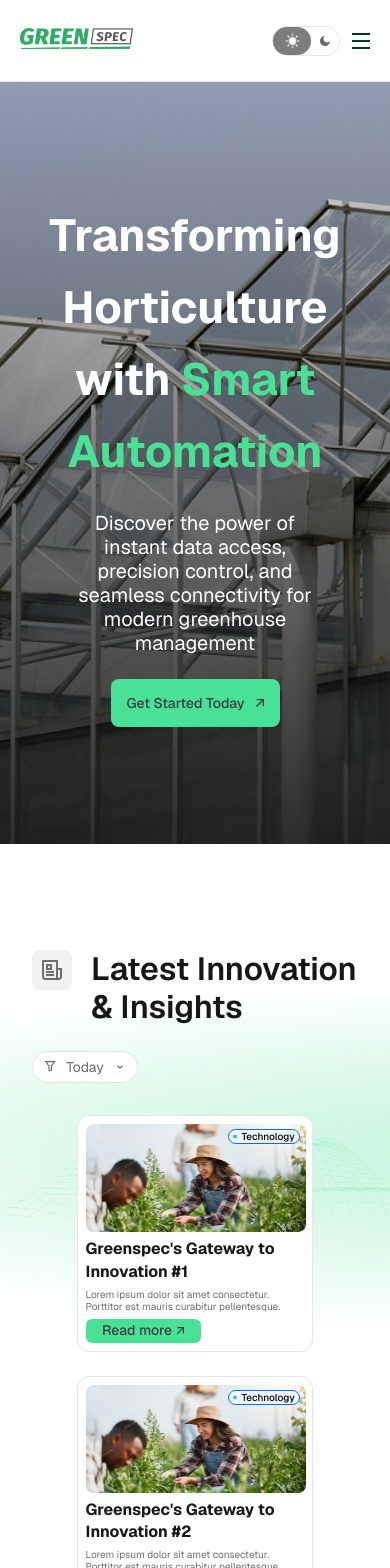
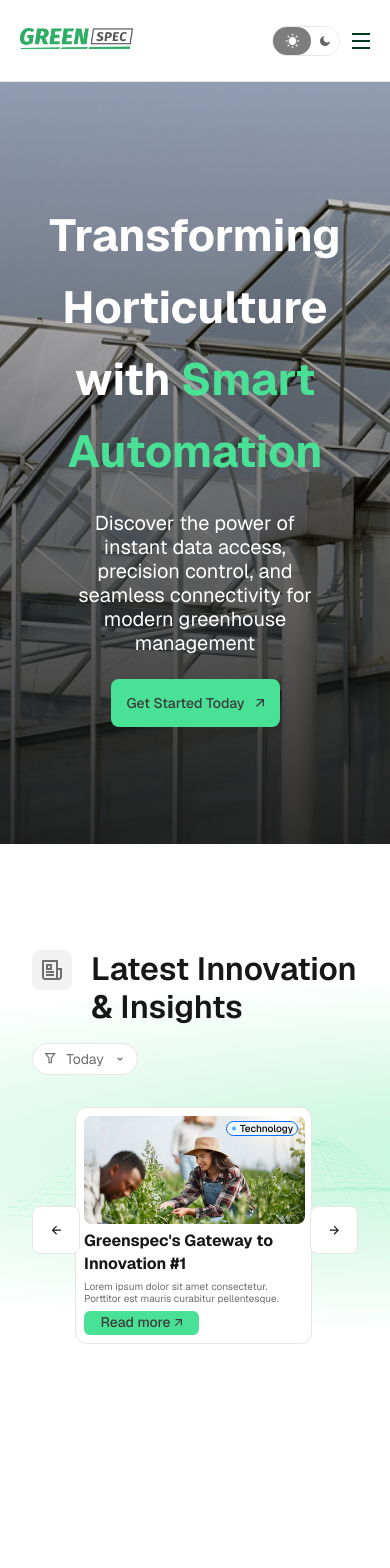
Before and after one commit to Johan2021usa/greenspec-project, an Angular app: page / in a window 390 px wide. Shown: the top 1568 px of the page. After the commit the page ends 1402 px from the top, so only its background shows below. Built offline with nearby package versions, Linux system fonts and the light colour scheme.

Commit message:
0.0.14.4 Feat(Gallery completed, scroll work for mobile and desktop)

```diff
--- a/src/app/components/gallery/card/card.component.css
+++ b/src/app/components/gallery/card/card.component.css
@@ -145,7 +145,7 @@
     border-radius: 0.5rem;
   }
   .card:hover{
-    height: 342px;
+    height: 21.13rem; /*342px*/
     width: 16.40rem;
   }
   .card:hover .card__header{
--- a/src/app/components/gallery/gallery.component.css
+++ b/src/app/components/gallery/gallery.component.css
@@ -3,7 +3,7 @@
   display: flex;
   flex-direction: column;
   justify-content: flex-start;
-  padding: 3.62rem 2rem 1rem 2rem;
+  padding: 3.62rem 2rem;
   align-items: center;
   min-height: 30rem;
   box-sizing: border-box !important;
@@ -37,6 +37,7 @@
   position: relative;
   display: flex;
   flex-direction: column;
+  align-items: center;
   flex-wrap: wrap;
   row-gap: 2rem;
   min-height: fit-content; /* 364px / 16px = 22.75rem */
@@ -48,6 +49,7 @@
   justify-content: space-between;
   flex-wrap: wrap;
   row-gap: 1.5rem;
+  gap: 1rem;
   align-items: flex-start;
   min-height: 2.5rem;
 }
@@ -142,24 +144,72 @@
 .header__arrow path{
   fill: var(--icon--fill-clr-2);
 }
+
 /* Cards section */
 .gallery__sub-cont{
   display: flex;
-  flex-wrap: wrap;
-  justify-content: center;
-  min-height: 18.37rem;
+  justify-content: flex-start;
+  max-width: 15rem;
+  min-height: fit-content;
+  /* padding: 0 1.5rem; */
+  overflow-x: scroll;
+  scroll-behavior: smooth;
   gap: 1.5rem;
   box-sizing: border-box;
+  /* border: 1px solid red; */
 }
 app-card{
   margin: 0;
+  box-sizing: border-box;
 }
-.arrow-slider{
+/* .arrow-slider{
   display: none;
+} */
+ /*Arrow styles */
+ .arrow-slider{
+  position: absolute;
+  display: flex;
+  justify-content: center;
+  align-items: center;
+  height: 3rem;
+  width: 3rem;
+  top: 16rem;
+  right: 0rem;
+  border-radius: 0.5rem;
+  cursor: pointer;
+  background-color: var(--back-ground);
+  border: 1px solid var(--border-clr);
+  transition: all 200ms ease-in-out;
+}
+.arrow-slider__icon{
+  fill: var(--arrow-clr);
+}
+.arrow-slider:hover{
+  background-color: var(--green-50);
+  border: 1px solid var(--green-200);
+}
+.arrow-slider:active{
+  background-color: var(--green-200);
+  border: 1px solid var(--green-200);
+}
+.arrow-slider:hover path,
+.arrow-slider:active path{
+  fill: var(--green-900);
+}
+.arrow-slider__icon{
+  height: 0.648rem;
+  width: 0.666rem;
+}
+.--left-arrow{
+  right: none;
+  left: 0rem;
+}
+.--left-arrow .arrow-slider__icon{
+  transform: rotate(180deg);
 }
 
 /* Desktop version */
-@media screen and (min-width: 1120px) {
+@media screen and (min-width: 1320px) {
   .gallery{
     justify-content: flex-start;
     max-height: 30rem;
@@ -182,6 +232,7 @@ app-card{
   }
   .gallery__container {
     display: flex;
+    align-items: stretch;
     flex-direction: column;
     width: 70.25rem;
     row-gap: 1.5rem;
@@ -197,13 +248,14 @@ app-card{
     /* border: 1px solid red; */
   }
   .gallery__sub-cont{
-    flex-wrap: nowrap;
+    /* flex-wrap: nowrap; */
     justify-content: left;
+    padding: 0;
     max-width: 70.25rem;
-    overflow-x: hidden;
+    overflow-x: scroll;
     scroll-behavior: smooth;
+    scrollbar-width: none;
     box-sizing: border-box;
-    scrollbar-width: 2rem;
     /* border: 1px solid red; */
   }
 
--- a/src/app/components/gallery/gallery.component.ts
+++ b/src/app/components/gallery/gallery.component.ts
@@ -1,4 +1,4 @@
-import { AfterViewInit, Component, ElementRef, ViewChild } from '@angular/core';
+import { Component, ElementRef, ViewChild } from '@angular/core';
 import { CardComponent } from "./card/card.component";
 
 @Component({
@@ -8,13 +8,13 @@ import { CardComponent } from "./card/card.component";
   templateUrl: './gallery.component.html',
   styleUrl: './gallery.component.css'
 })
-export class GalleryComponent implements AfterViewInit{
+export class GalleryComponent{
 
   @ViewChild('wrapperGallery') wrapperGallery!: ElementRef;
 
   options:ScrollToOptions = {
     top: 0,
-    left: 290,
+    left: 0,
     behavior: "smooth"
   }
 
@@ -48,16 +48,28 @@ export class GalleryComponent implements AfterViewInit{
       "title": "Greenspec's Gateway to Innovation #6",
       "category" : "Technology",
       "description" : "Lorem ipsum dolor sit amet consectetur. Porttitor est mauris curabitur pellentesque."
+    },
+    {
+      "title": "Greenspec's Gateway to Innovation #7",
+      "category" : "Technology",
+      "description" : "Lorem ipsum dolor sit amet consectetur. Porttitor est mauris curabitur pellentesque."
+    },
+    {
+      "title": "Greenspec's Gateway to Innovation #8",
+      "category" : "Technology",
+      "description" : "Lorem ipsum dolor sit amet consectetur. Porttitor est mauris curabitur pellentesque."
     }
   ];
 
-  ngAfterViewInit(): void {
-
-  }
-
   scrollImage(direction:boolean){
     const wrapperGallery:HTMLElement = this.wrapperGallery.nativeElement;
-    this.options.left = (direction) ? (290) : (-290);
-    wrapperGallery.scroll(this.options);
+    const vpSize = document.documentElement.clientWidth; // Getting the width of the viewport / desktop / mobile
+    if(vpSize>1320){
+      this.options.left! = (direction) ? (287) : (-287);
+    }else{
+      this.options.left! = (direction) ? (260) : (-260);
+    }
+    wrapperGallery.scrollLeft += this.options.left;
+    // wrapperGallery.scroll(this.options);
   }
 }
```
